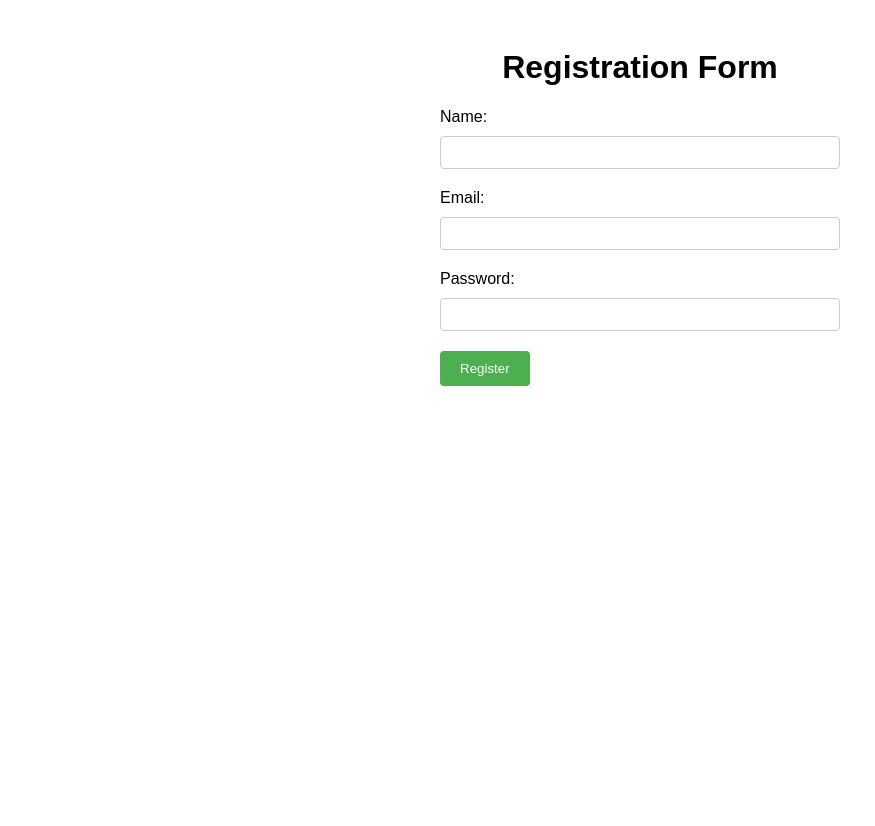
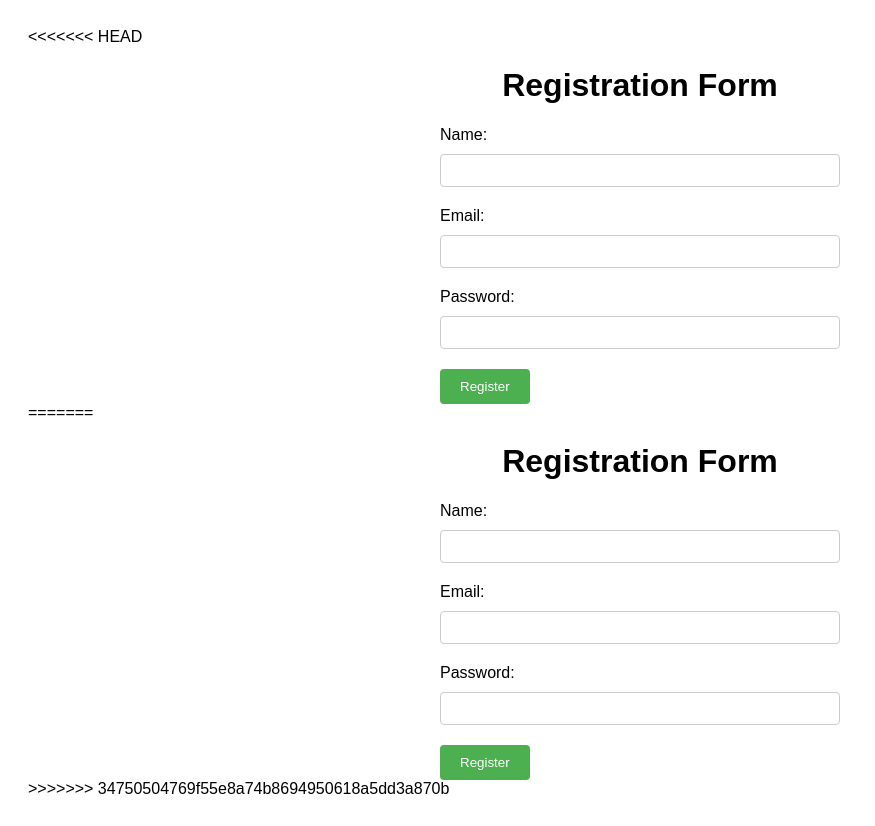
Before and after one commit to Bethelhem-Yirga/Real-Estate-Management-System, a Django app: template Real_Estate_Project/app1/templates/registration.html in a window 1280 px wide. Shown: the whole page, without its empty margins (0-875 px from the left). Before the commit the page ends 386 px from the top, so only its background shows below. Run offline with Django 5.2, Linux system fonts and the light colour scheme; the template is opened without the code that fills it, so the values that code supplies are empty.

Commit message:
some files on the file urls views and home modified and registration file included

```diff
--- a/Real_Estate_Project/app1/templates/home.html
+++ b/Real_Estate_Project/app1/templates/home.html
@@ -15,7 +15,7 @@
     <a href="#contact">Contact</a>
     <a href="#about">About</a>
     <a href="#help">Help</a>
-    <a href="#register" class="register">Register</a>
+    <a href="{% url 'registration' %}">Register</a>
     <a href="#login" class="login">Login</a>
   </div>
 
--- a/Real_Estate_Project/app1/templates/registration.html
+++ b/Real_Estate_Project/app1/templates/registration.html
@@ -1,3 +1,4 @@
+<<<<<<< HEAD
 <!DOCTYPE html>
 <html>
 <head>
@@ -62,4 +63,70 @@
         <input type="submit" value="Register">
     </form>
 </body>
+=======
+<!DOCTYPE html>
+<html>
+<head>
+    <title>Registration Form</title>
+    <style>
+        body {
+            font-family: Arial, sans-serif;
+            padding: 20px;
+        }
+
+        h1 {
+            text-align: center;
+        }
+
+        form {
+            max-width: 400px;
+            margin: 0 auto;
+        }
+
+        label {
+            display: block;
+            margin-bottom: 10px;
+        }
+
+        input[type="text"],
+        input[type="email"],
+        input[type="password"] {
+            width: 100%;
+            padding: 8px;
+            margin-bottom: 20px;
+            border: 1px solid #ccc;
+            border-radius: 4px;
+            box-sizing: border-box;
+        }
+
+        input[type="submit"] {
+            background-color: #4CAF50;
+            color: white;
+            padding: 10px 20px;
+            border: none;
+            border-radius: 4px;
+            cursor: pointer;
+        }
+
+        input[type="submit"]:hover {
+            background-color: #45a049;
+        }
+    </style>
+</head>
+<body>
+    <h1>Registration Form</h1>
+    <form>
+        <label for="name">Name:</label>
+        <input type="text" id="name" name="name" required>
+
+        <label for="email">Email:</label>
+        <input type="email" id="email" name="email" required>
+
+        <label for="password">Password:</label>
+        <input type="password" id="password" name="password" required>
+
+        <input type="submit" value="Register">
+    </form>
+</body>
+>>>>>>> 34750504769f55e8a74b8694950618a5dd3a870b
 </html>
--- a/Real_Estate_Project/app1/urls.py
+++ b/Real_Estate_Project/app1/urls.py
@@ -3,5 +3,6 @@ from . import views
 
 urlpatterns = [
     path('', views.home_view, name='index'),
+    path('register/', views.registration_view  , name='registration'),
 
 ]
--- a/Real_Estate_Project/app1/views.py
+++ b/Real_Estate_Project/app1/views.py
@@ -2,3 +2,6 @@ from django.shortcuts import render
 
 def home_view(request):
     return render(request, 'home.html')
+
+def registration_view(request):
+    return render(request, 'registration.html')
```
